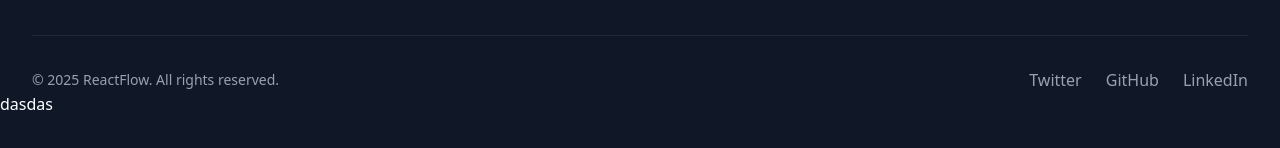
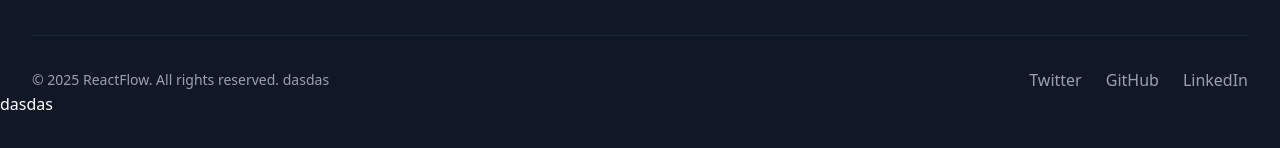
Before and after one commit to Da10ni/git-flow-practice, a React (Vite) app: page / in a window 1280 px wide. Shown: the part 3409-3557 px from the top of the page. Built offline with nearby package versions, Linux system fonts and the light colour scheme.

Commit message:
dsadasds

```diff
--- a/src/App.tsx
+++ b/src/App.tsx
@@ -448,7 +448,7 @@ function App() {
 
           <div className="border-t border-gray-800 pt-8 flex flex-col sm:flex-row justify-between items-center">
             <p className="text-gray-400 text-sm">
-              © 2025 ReactFlow. All rights reserved.
+              © 2025 ReactFlow. All rights reserved. dasdas
             </p>
             <div className="flex space-x-6 mt-4 sm:mt-0">
               <a href="#" className="text-gray-400 hover:text-white transition-colors">Twitter</a>
```
